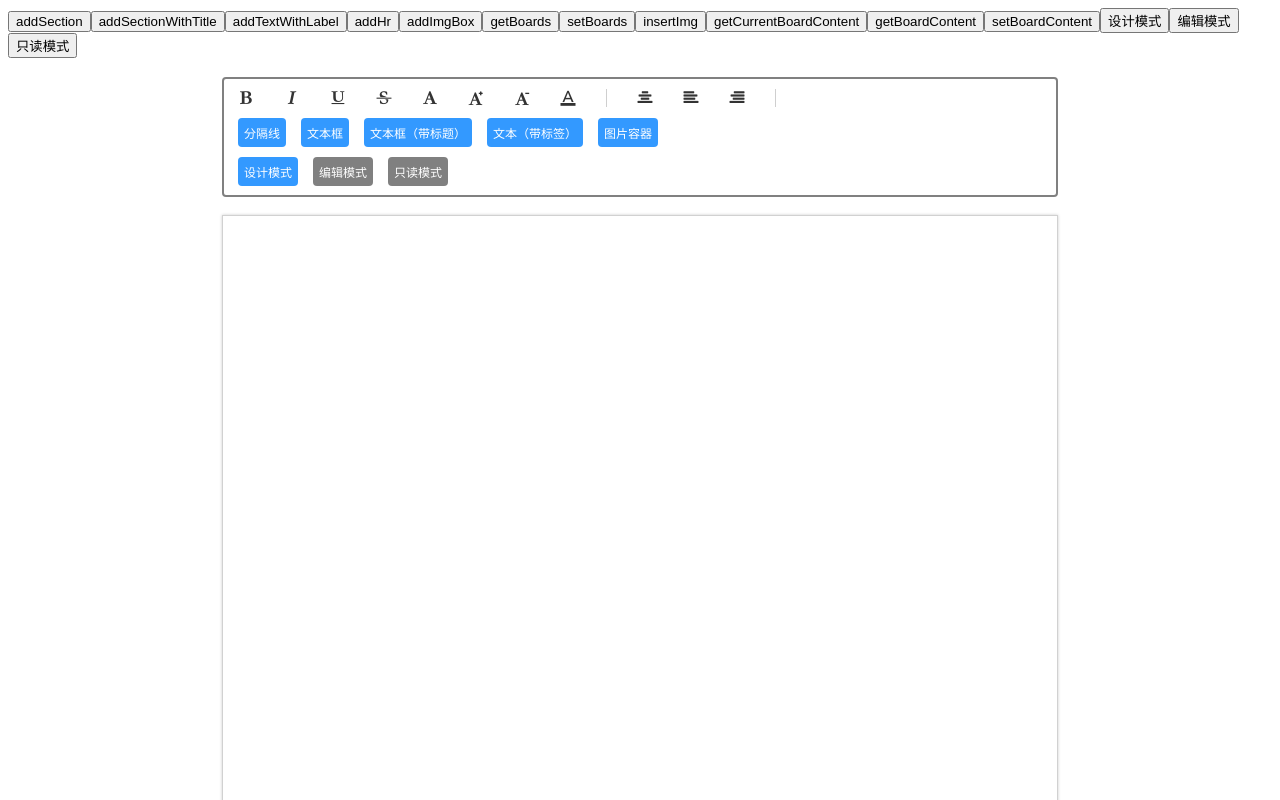
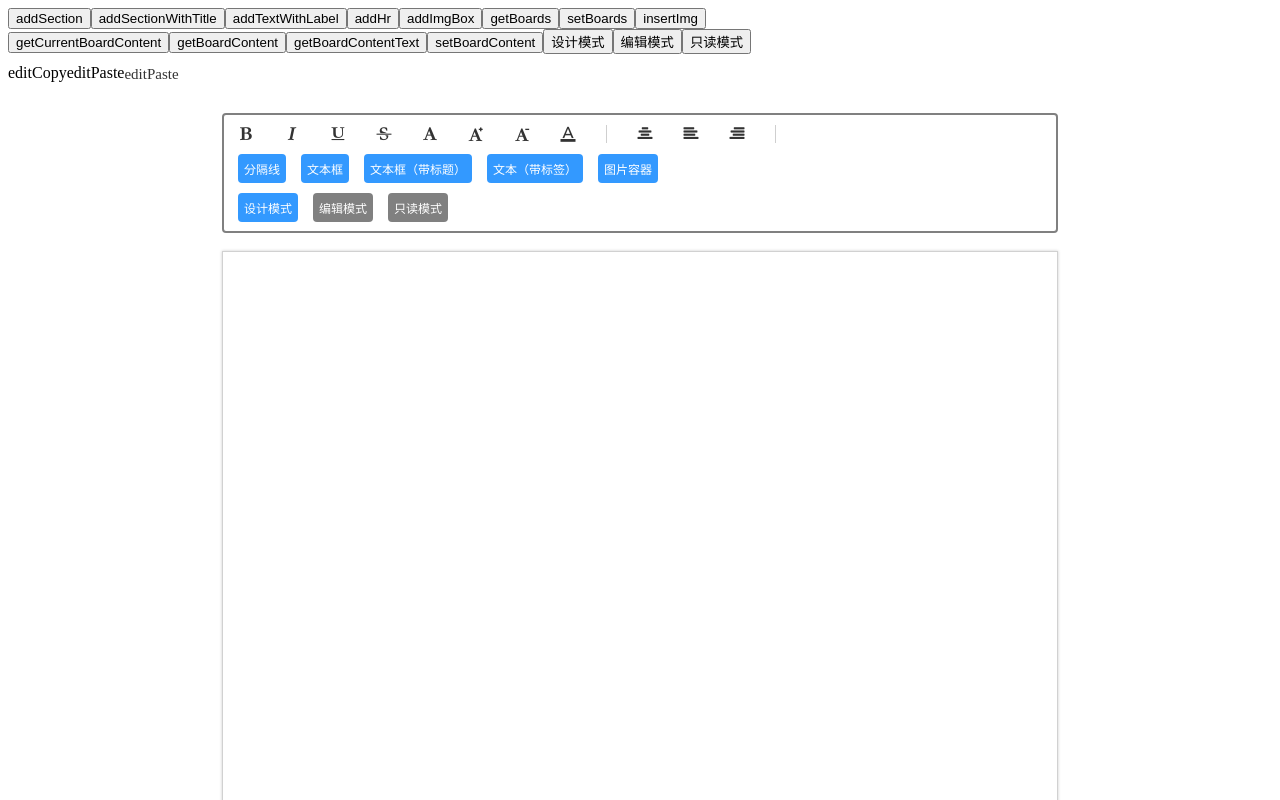
Before and after one commit to MaxYYYYY/vue-maxeditor, a Vue app: page / in a window 1280 px wide. Shown: the top 800 px of the page. Built offline with nearby package versions, Linux system fonts and the light colour scheme.

Commit message:
文档编写 部分接口调整

```diff
--- a/src/App.vue
+++ b/src/App.vue
@@ -8,12 +8,20 @@
     <button @click="getBoards">getBoards</button>
     <button @click="setBoards">setBoards</button>
     <button @click="insertImg">insertImg</button>
+    <br/>
     <button @click="getCurrentBoardContent">getCurrentBoardContent</button>
     <button @click="getBoardContent">getBoardContent</button>
+    <button @click="getBoardContentText">getBoardContentText</button>
     <button @click="setBoardContent">setBoardContent</button>
     <button @click="setMode('design')">设计模式</button>
     <button @click="setMode('edit')">编辑模式</button>
     <button @click="setMode('readonly')">只读模式</button>
+    <br/>
+    <a @click="editCopy">editCopy</a>
+    <a @click="editPaste">editPaste</a>
+    <a class="maxeditor-toolbar-item"
+       @click="editPaste"><span
+      class="maxeditor-icon ">editPaste</span></a>
 
     <MaxEditor ref="maxeditor"></MaxEditor>
   </div>
@@ -58,7 +66,7 @@
         this.$refs.maxeditor.setMode();
       },
       getBoards(){
-        this.$refs.maxeditor.getBoards();
+        alert(this.$refs.maxeditor.getBoards());
       },
       setBoards(){
         let boards = prompt('请输入json数组');
@@ -76,10 +84,22 @@
         let id = prompt('请输入id');
         this.$refs.maxeditor.getBoardContent(id);
       },
+      getBoardContentText(){
+        let id = prompt('请输入id');
+        console.log(this.$refs.maxeditor.getBoardContentText(id))
+
+      },
       setBoardContent(){
         let id = prompt('请输入id');
         let content = prompt('内容');
         this.$refs.maxeditor.setBoardContent(id, content);
+      },
+      editCopy() {
+        let text = prompt('请输入文本');
+        this.$refs.maxeditor.editCopy(text);
+      },
+      editPaste() {
+        this.$refs.maxeditor.editPaste();
       },
     },
     mounted() {
--- a/src/assets/maxeditor.vue
+++ b/src/assets/maxeditor.vue
@@ -42,7 +42,8 @@
             </div>
           </template>
           <template v-if="item.type === 'label'">
-                        <p style="margin:0"><span class="maxeditor-sigleline" style="width: 70px;display: inline-block;margin-left: -75px;">{{item.label}}</span>
+            <p style="margin:0"><span class="maxeditor-sigleline"
+                                      style="width: 70px;display: inline-block;margin-left: -75px;">{{item.label}}</span>
               <span style="float: left;">:</span>
               <span v-bind:contenteditable="maxeditor_mode!=='readonly'"
                     class="maxeditor-sigleline"
@@ -57,7 +58,8 @@
                  :id="item.id+'_imgBox'">
               <div style="text-align: center">
                 <template v-for="img in item.imgs">
-                                    <img :src="img.src" :style="{'width':item.imgs.length===1?'100%':'160px','margin':item.imgs.length===1?'0':'4px'}"/>
+                  <img :src="img.src"
+                       :style="{'width':item.imgs.length===1?'100%':'160px','margin':item.imgs.length===1?'0':'4px'}"/>
                 </template>
               </div>
             </div>
@@ -126,14 +128,14 @@
         this.addBoard({id: id, type: 'normal', isFluid: true, z: 999})
       },
       addSectionWithTitle(id, title) {
-                if (title===undefined||title===null){
+        if (title === undefined || title === null) {
           alert('请输入标题');
           return
         }
         this.addBoard({id: id, title: title, type: 'normal', isFluid: true, z: 999})
       },
       addTextWithLabel(id, label) {
-                if (label===undefined||label===null){
+        if (label === undefined || label === null) {
           alert('请输入标签');
           return
         }
@@ -151,8 +153,21 @@
       addHr() {
         this.addBoard({type: 'hr', isFluid: true, z: 1050})
       },
-            addImgBox(id){
+      addImgBox(id) {
         this.addBoard({id: id, type: 'imgBox', isFluid: false, z: 999})
+      },
+      insertImg(id, imgs) {
+        let temp = this.maxeditor_boards;
+        let imgdata = JSON.parse(imgs);
+        for (let i = 0; i < temp.length; i++) {
+          if (temp[i].id === id) {
+            temp[i].imgs = imgdata;
+            console.log('find it');
+            break;
+          }
+        }
+        console.log(temp);
+        this.$set(this.maxeditor_boards, temp);
       },
       addBoard(option) {
         if (this.maxeditor_mode !== 'design') {
@@ -184,6 +199,7 @@
           z: option.z,
           width: option.width !== null && option.width !== undefined ? option.width : null,
           height: option.height !== null && option.height !== undefined ? option.height : null,
+          imgs: null,
         });
         this.onActivated(this.maxeditor_boards.length - 1)
       },
@@ -193,8 +209,11 @@
       setMode(mode) {
         this.maxeditor_mode = mode
       },
+      getMode() {
+        return this.maxeditor_mode
+      },
       getBoards() {
-                alert(JSON.stringify(this.maxeditor_boards))
+        return JSON.stringify(this.maxeditor_boards)
       },
       setBoards(boards) {
         this.maxeditor_boards = JSON.parse(boards);
@@ -206,19 +225,7 @@
           });
         })
       },
-            insertImg(id,imgs){
-                let temp = this.maxeditor_boards;
-                let imgdata = JSON.parse(imgs);
-                for (let i = 0; i < temp.length; i++) {
-                    if (temp[i].id === id) {
-                        temp[i].imgs = imgdata;
-                        console.log('find it');
-                        break;
-                    }
-                }
-                console.log(temp);
-                this.$set(this.maxeditor_boards, temp);
-            },
+
       onResize(x, y, width, height) {
         try {
           this.maxeditor_boards[this.maxeditor_current_index].x = x;
@@ -267,7 +274,7 @@
         temp[index].isFluid = !temp[index].isFluid;
         if (temp[index].isFluid) {
           temp[index].x = 0;
-                    this.$set(this.maxeditor_boards,  temp);
+          this.$set(this.maxeditor_boards, temp);
         }
       },
       print() {
@@ -322,26 +329,36 @@
       getCurrentBoardContent() {
         let index = this.maxeditor_current_index;
         let id = this.maxeditor_current_id;
-                if (id===null||id===undefined||index===null||index===undefined){
+        if (id === null || id === undefined || index === null || index === undefined) {
           alert('没有正在编辑的面板');
           return
         }
         //alert(document.getElementById(this.maxeditor_current_id + "_content").innerHTML)
-                alert(this.maxeditor_boards[this.maxeditor_current_index].content)
+        return this.maxeditor_boards[this.maxeditor_current_index].content
       },
-            getBoardContent(id) {
-                for (let i=0;i<this.maxeditor_boards.length;i++){
-                    if (this.maxeditor_boards[i].id ===id) {
-                        alert(this.maxeditor_boards[i].content);
-                        return
+      getCurrentBoardId() {
+        return this.maxeditor_current_id;
+      },
+      getBoardContentText(id) {
+        for (let i = 0; i < this.maxeditor_boards.length; i++) {
+          if (this.maxeditor_boards[i].id === id) {
+            return document.getElementById(id + '_content').innerText;
           }
         }
         alert('id不存在')
       },
-            setBoardContent(id, content){
+      getBoardContent(id) {
+        for (let i = 0; i < this.maxeditor_boards.length; i++) {
+          if (this.maxeditor_boards[i].id === id) {
+            return this.maxeditor_boards[i].content;
+          }
+        }
+        alert('id不存在')
+      },
+      setBoardContent(id, content) {
         let temp = this.maxeditor_boards;
-                for (let i=0;i<temp.length;i++){
-                    if (temp[i].id ===id) {
+        for (let i = 0; i < temp.length; i++) {
+          if (temp[i].id === id) {
             temp[i].content = content;
             this.$set(this.maxeditor_boards, temp);
             this.$nextTick(function () {
@@ -352,20 +369,31 @@
         }
         alert('id不存在')
       },
-            updateBoardContent(index) {
+
+
+      //编辑文本方法
+      //将文本复制到剪贴板
+      editCopy(text) {
+        let temp;
+        try {
+          temp = document.createElement("<textarea id='maxeditor-temp-area' style='display:none'></textarea>");
+        } catch (e) {
+          temp = document.createElement('textarea');
+          temp.id = 'maxeditor-temp-area';
+          temp.style.display = 'none'
+        }
+        temp.value = text;
+        document.body.appendChild(temp);
+        temp.select();
+        document.execCommand('copy', false, null);
+        temp.remove();
       },
-            //获取当前选取
-            getCurrentSelection(index) {
-                console.log('当前选取')
-                this.current_selection = this.document.getSelection()
-                this.maxeditor_current_id = this.maxeditor_boards[index].id
-                console.log(this.current_selection.anchorNode.parentElement)
-                console.log(this.current_selection.anchorNode)
-                console.log(this.current_selection.anchorOffset)
-                /*console.log(this.current_selection.isCollapsed)
-                console.log(this.current_selection.rangeCount)*/
 
+      //光标处粘贴文本
+      editPaste() {
+        document.execCommand('paste', false, null)
       }
+
     },
     mounted() {
 
--- a/src/assets/maxeidtor-toolbar.vue
+++ b/src/assets/maxeidtor-toolbar.vue
@@ -103,7 +103,7 @@
         let title = prompt('请输入标题');
         this.$parent.addSectionWithTitle(id, title)
       },
-            addTextWithLabel(){
+      addTextWithLabel() {
         if (this.$parent.maxeditor_mode !== 'design') {
           alert('当前模式不可插入板块');
           return
@@ -122,7 +122,7 @@
       },
       setMode(mode) {
         this.$parent.maxeditor_mode = mode
-            },
+      }
     },
     mounted() {
 
```
Also changed, not shown: 3 other files (tests, documents, lock files or other folders). Lines whose indentation alone changed are shown as unchanged.
